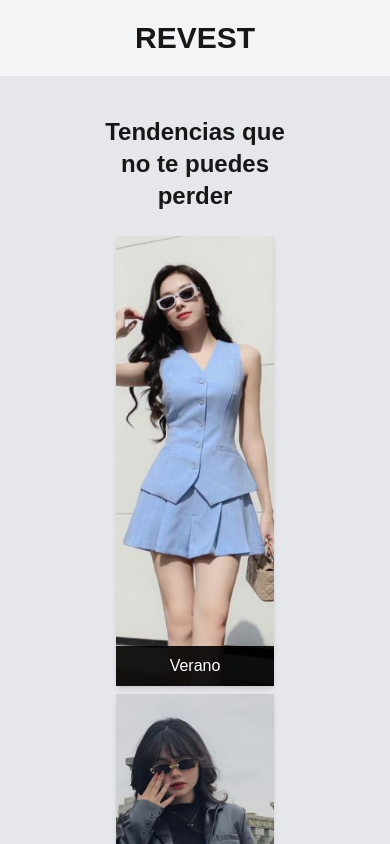
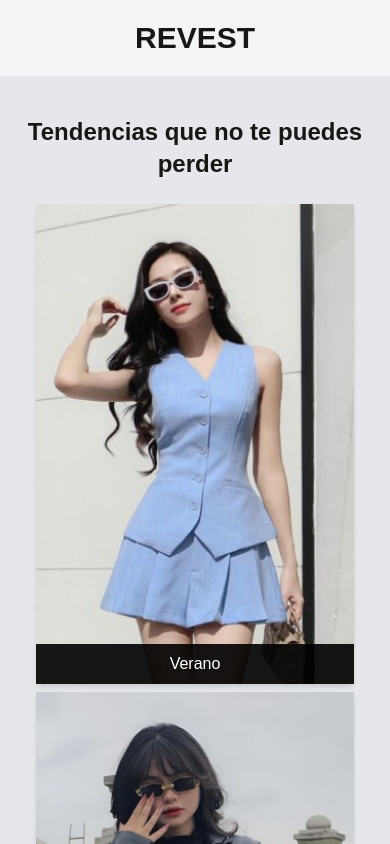
Before and after one commit to Hecze/Revest, a Next.js app: page / in a window 390 px wide. Shown: the top 844 px of the page. Built offline with nearby package versions, Linux system fonts and the light colour scheme.

Commit message:
tendencias mas responsive

```diff
--- a/src/app/components/Tendencias.tsx
+++ b/src/app/components/Tendencias.tsx
@@ -7,13 +7,14 @@ interface TendenciaProps {
 
 const Tendencia: React.FC<TendenciaProps> = ({ title, imgSrc }) => {
   return (
-    <div className="relative h-[450px] w-full shadow-md cursor-pointer hover:opacity-90 transition">
-      {/* Imagen de la tendencia */}
+    <div className="relative h-[30rem] xl:h-[45rem] w-full shadow-md cursor-pointer hover:opacity-90 transition">
+      {/* Imagen de la tendencia justificada a la parte superior */}
       <Image
         src={imgSrc}
         alt={title}
         layout="fill"
         objectFit="cover"
+        objectPosition="top"
         className=""
       />
 
@@ -27,7 +28,7 @@ const Tendencia: React.FC<TendenciaProps> = ({ title, imgSrc }) => {
 
 const Tendencias: React.FC = () => {
   return (
-    <section className="bg-gray-200 py-10 px-24">
+    <section className="bg-gray-200 py-10  px-4 sm:px-12 md:px-24 xl:px-36">
       <div className="text-center mb-6">
         <h2 className="text-2xl font-bold">Tendencias que no te puedes perder</h2>
       </div>
```
